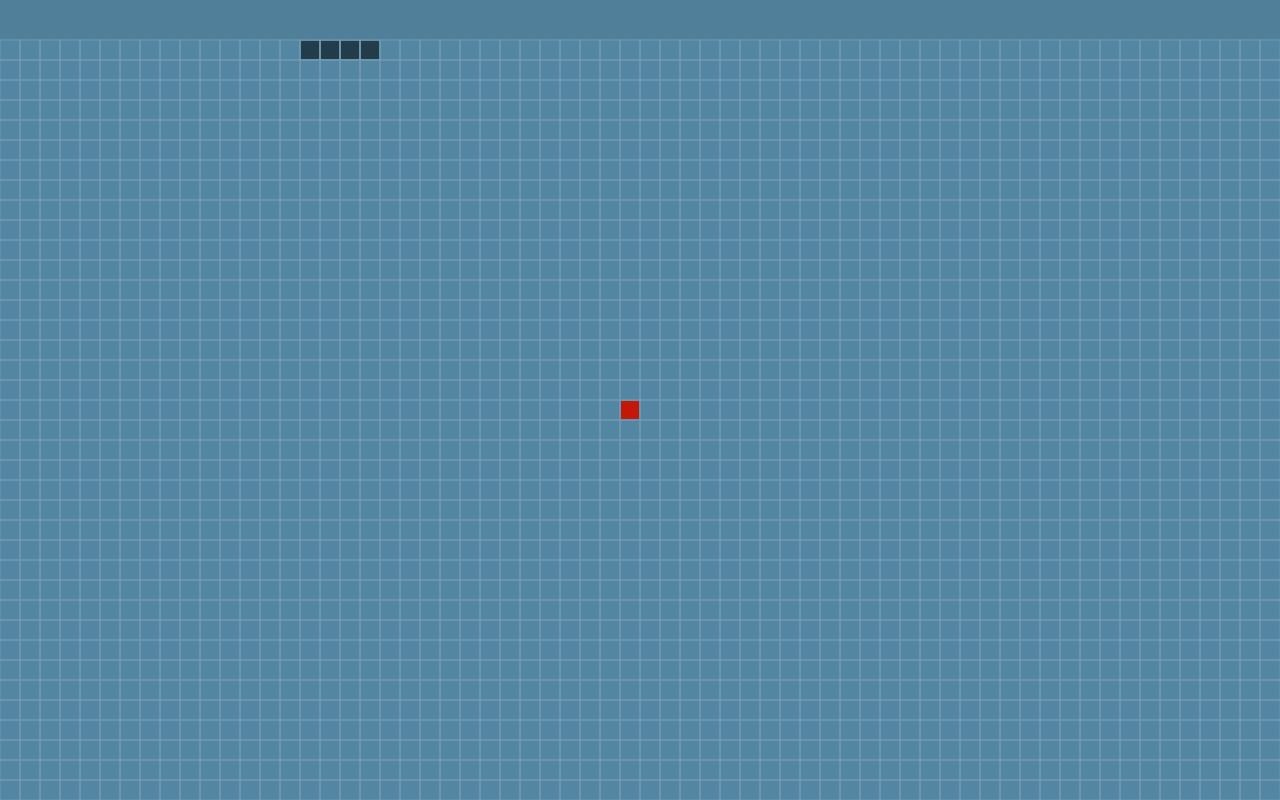
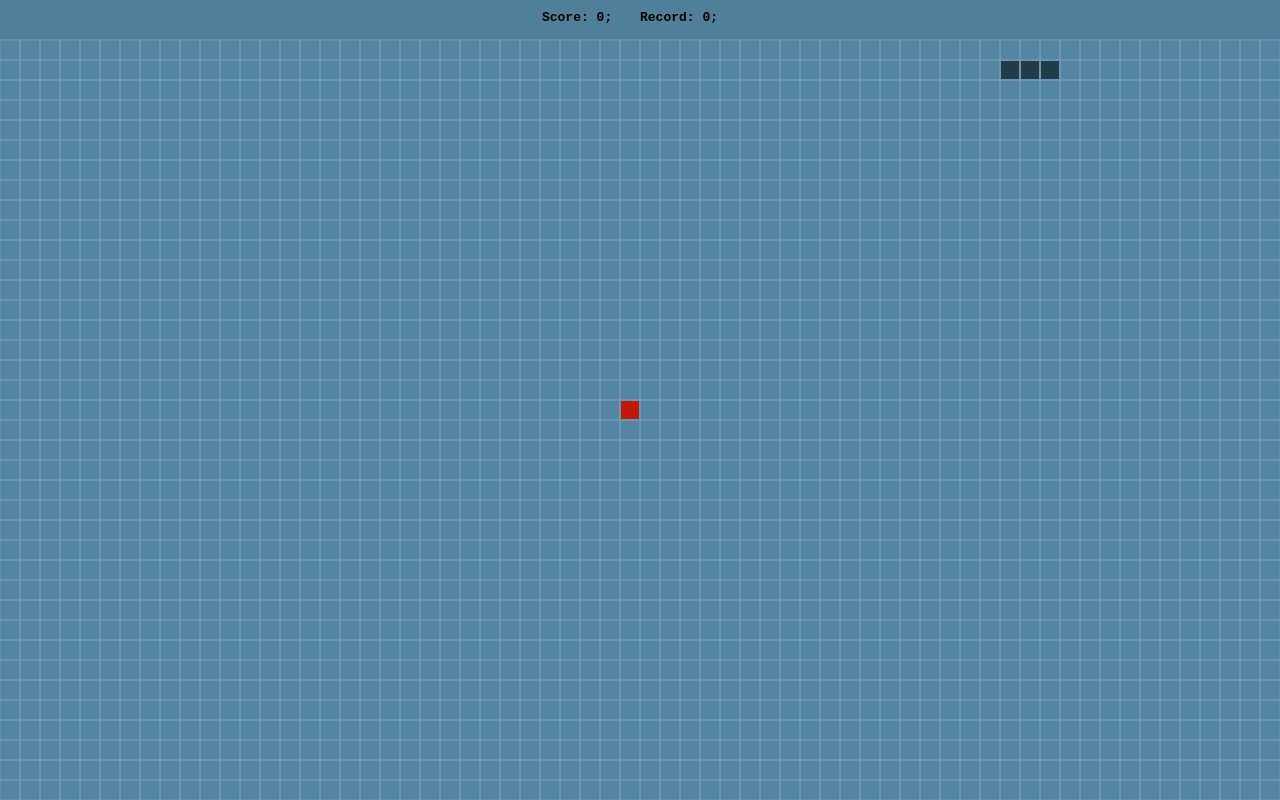
Before and after one commit to gerasimvol/snake, a website with bundled scripts: page index.html in a window 1280 px wide. Built offline with nearby package versions, Linux system fonts and the light colour scheme.

Commit message:
Add game over

```diff
--- a/index.html
+++ b/index.html
@@ -9,12 +9,25 @@
     html, body {
       width: 100vw;
       height: 100vh;
+      font-family: monospace;
     }
 
     * {
       box-sizing: border-box;
       padding: 0;
       margin: 0;
+    }
+
+    .menu {
+      position: absolute;
+      top: 10px;
+      left: 50%;
+      transform: translateX(-50%);
+      font-weight: bold;
+    }
+
+    .menu-item {
+      margin-right: 20px;
     }
 
     .game {
@@ -27,7 +40,12 @@
   </style>
 </head>
 <body>
-  <div class="game"></div>
+  <div class="game">
+    <div class="menu">
+      <span class="menu-item">Score: <span class="current-score">0</span>;</span>
+      <span class="menu-item">Record: <span class="record-score">0</span>;</span>
+    </div>
+  </div>
 
   <script type="module" src="script.js" ></script>
 </body>
--- a/js/game-canvas.js
+++ b/js/game-canvas.js
@@ -1,12 +1,10 @@
 import BaseCanvas from './base-canvas.js'
 import { copy, random } from './helpers.js'
 
-// TODO: add gameover
-// TODO: add scores
-// TODO: add hold and speed up
+// TODO: add speed up if key is holded
 
 const MAX_SPEED = 40
-const LEVEL_SPEED_UP = 4
+const BONUS_SPEED_PER_LEVEL = 4
 
 const colors = {
   square: {
@@ -22,15 +20,25 @@ export default class GameCanvas extends BaseCanvas {
   constructor (container) {
     super(container)
 
+    this.score = { record: 0, current: 0}
+    this.score = new Proxy(this.score, {
+      set (obj, prop, value) {
+        obj[prop] = value
+        document.querySelector(`.${prop}-score`).innerHTML = value
+        return true
+      }
+    })
+    this.score.record = localStorage.getItem('snake-record-score') || 0
+
     this.apple = { row: 0, col: 0 }
 
     this.snake = {
       direction: 'right',
       speedMs: 150,
       path: [
-        { row: 0, col: 32 },
-        { row: 0, col: 31 },
-        { row: 0, col: 30 }
+        { row: 1, col: 2 },
+        { row: 1, col: 1 },
+        { row: 1, col: 0 }
       ]
     }
 
@@ -133,6 +141,8 @@ export default class GameCanvas extends BaseCanvas {
   }
 
   _play () {
+    this.apple = this._getRandomSquare()
+
     const engine = () => {
       let prevSquare
       this.snake.path.forEach((square, index) => {
@@ -159,8 +169,18 @@ export default class GameCanvas extends BaseCanvas {
             square.row = this.board.rows - 1
           }
 
-          // eat at apple
-          if (square.row === this.apple.row && square.col === this.apple.col) {
+          // game over
+          if (this.snake.path.slice(1).some(bodyPart => bodyPart.row === square.row && bodyPart.col === square.col)) {
+            alert(`GAME OVER with ${this.score.current} score!`)
+            localStorage.setItem('snake-record-score', this.score.record)
+            window.location.reload()
+          } else if (square.row === this.apple.row && square.col === this.apple.col) {
+            // eat at apple
+            this.score.current++
+            if (this.score.current > this.score.record) {
+              this.score.record = this.score.current
+            }
+
             const tail = this.snake.path[this.snake.path.length - 1]
             this.snake.path.push(tail)
             // create new apple
@@ -168,7 +188,7 @@ export default class GameCanvas extends BaseCanvas {
             // speed up game
             this.snake.speedMs = this.snake.speedMs < MAX_SPEED
               ? MAX_SPEED
-              : this.snake.speedMs - LEVEL_SPEED_UP
+              : this.snake.speedMs - BONUS_SPEED_PER_LEVEL
           }
         } else {
           const squareBeforeUpdate = copy(this.snake.path[index])
```
Also changed, not shown: package.json (added, +16 -0 lines), 2 other files.
